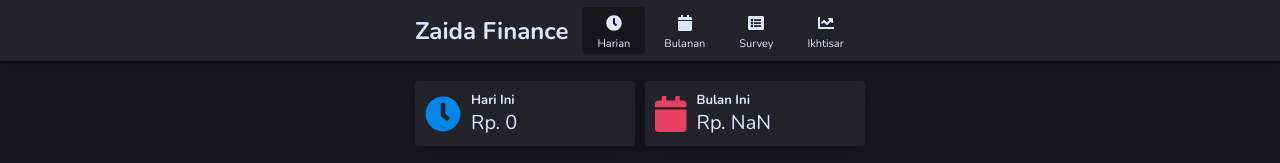
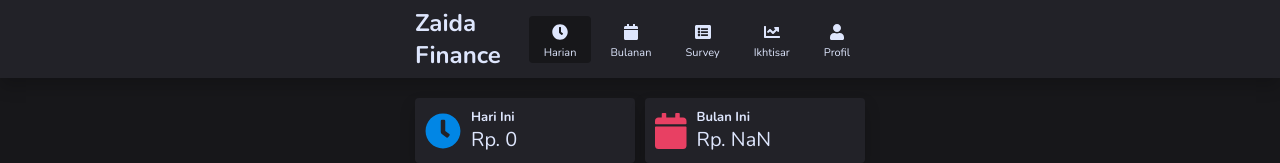
Before and after one commit to haerulmutakin/zafin, a React (Create React App) app: page / in a window 1280 px wide. Shown: the top 163 px of the page. Built offline with nearby package versions, Linux system fonts and the light colour scheme; no server answers; the database is empty; sample sign-in values are in the browser's storage.

Commit message:
update navbar

```diff
--- a/src/components/Navbar.js
+++ b/src/components/Navbar.js
@@ -1,11 +1,8 @@
-import { useContext } from 'react';
 import { NavLink } from 'react-router-dom';
 import { FontAwesomeIcon } from '@fortawesome/react-fontawesome';
-import { faClock, faCalendar, faChartLine, faListAlt, faCog } from '@fortawesome/free-solid-svg-icons';
-import { AuthContext } from '_provider/AuthProvider';
+import { faClock, faCalendar, faChartLine, faListAlt, faUser } from '@fortawesome/free-solid-svg-icons';
 
 const Navbar = () => {
-    const currentUser = useContext(AuthContext);
     return (
         <nav>
             <div className="nav">
@@ -27,12 +24,10 @@ const Navbar = () => {
                         <FontAwesomeIcon icon={faChartLine} />
                         <label>Ikhtisar</label>
                     </NavLink>
-                    {currentUser.uid === '84H94XYQ69fOumcCFmTxQXTVayz1' && (
-                        <NavLink to="/admin" activeClassName="active">
-                            <FontAwesomeIcon icon={faCog} />
-                            <label>Admin</label>
-                        </NavLink>
-                    )}
+                    <NavLink to="/profile" activeClassName="active">
+                        <FontAwesomeIcon icon={faUser} />
+                        <label>Profil</label>
+                    </NavLink>
                 </div>
             </div>
         </nav>
```
